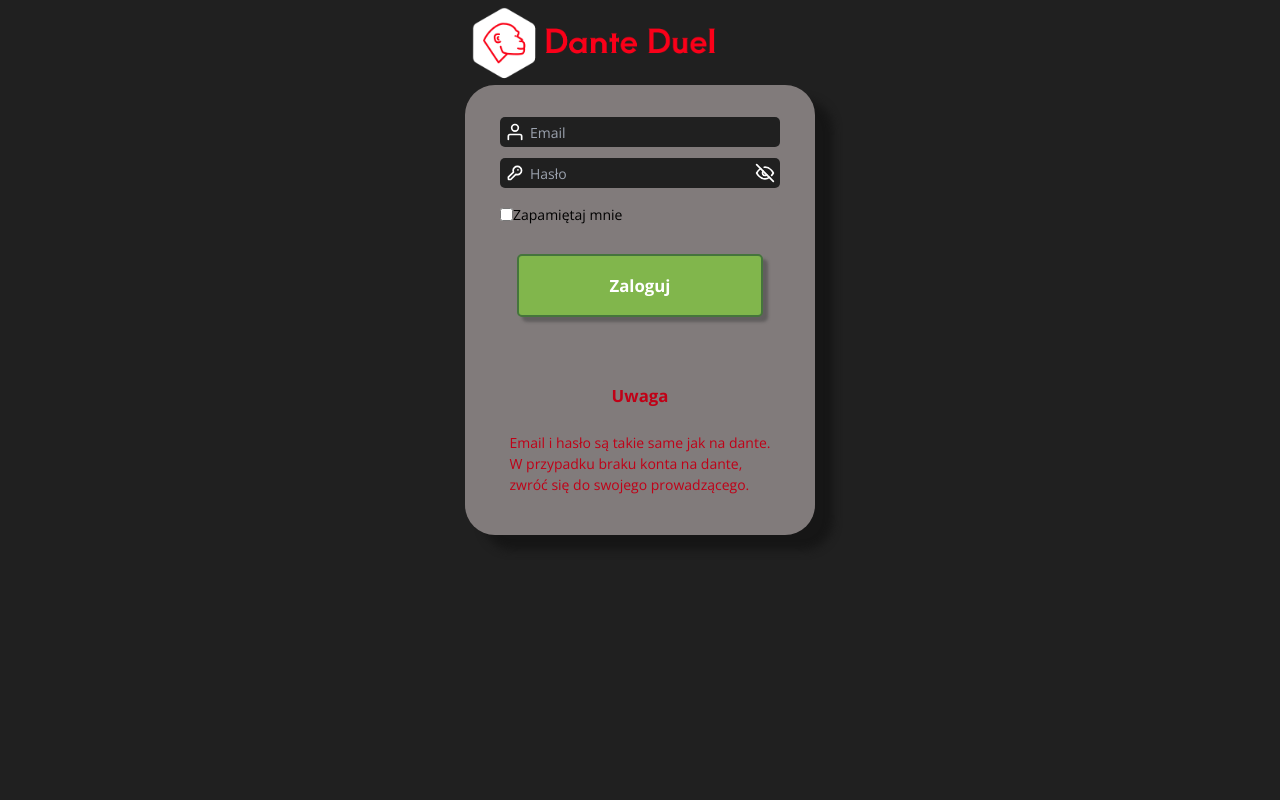
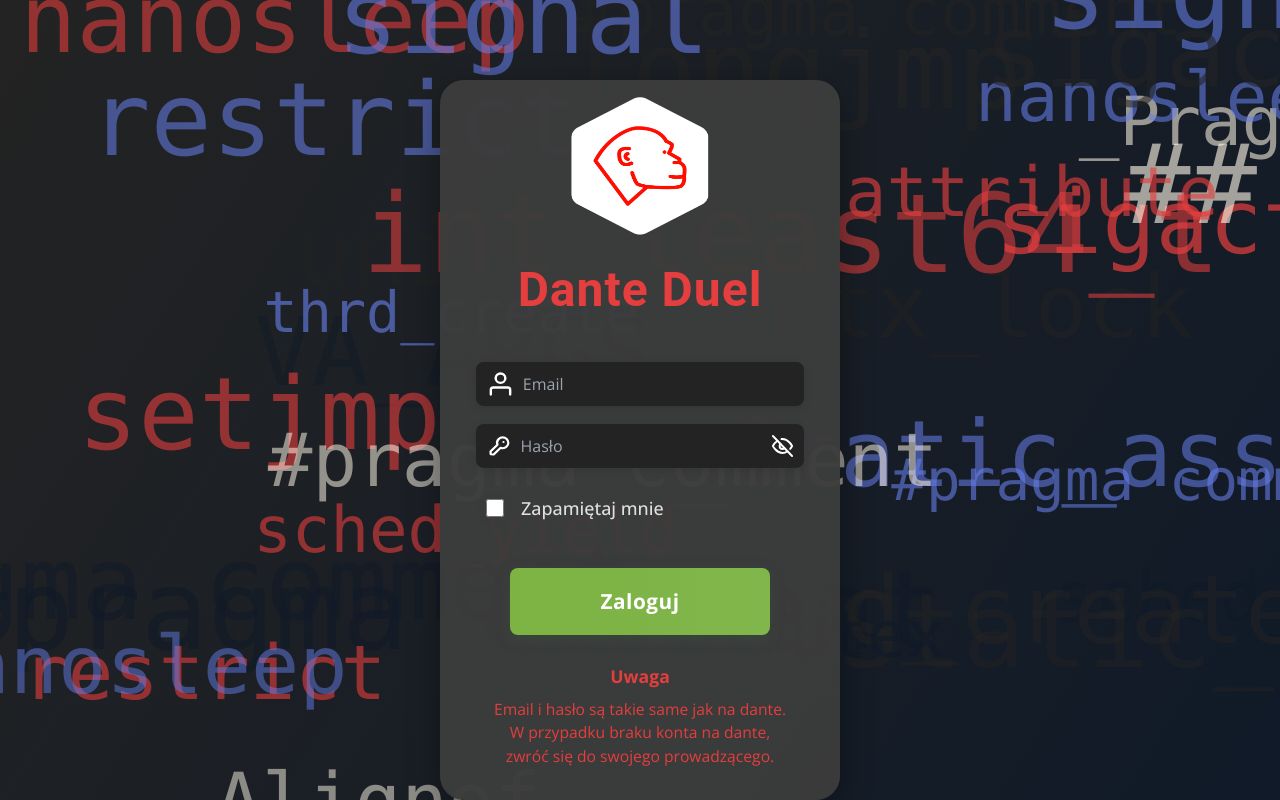
Before and after one commit to sh1zer/projekt_kck, a React (Create React App) app in the folder frontend/: page /login in a window 1280 px wide. Built offline with nearby package versions, Linux system fonts and the light colour scheme; a web font is replaced by a local one.

Commit message:
Beutify login screen

```diff
--- a/frontend/src/App.js
+++ b/frontend/src/App.js
@@ -11,22 +11,35 @@ import CodingBattleInterface from './screens/GameScreen/GameScreen';
 import Options from './screens/Options';
 import './App.css';
 import { SoundProvider } from './SoundProvider';
+import BackgroundCanvas from './screens/BackgroundCanvas';
 
 function App() {
   return (
-    <SoundProvider>
     <Router>
       <div className="App">
+        <BackgroundCanvas />
         <Routes>
           <Route path="/login" element={<LoginScreen/>} />
-            <Route path="/main-menu" element={<MainMenuScreen/>} />
-            <Route path="/game" element={<CodingBattleInterface/>} />
-            <Route path="/options" element={<Options/>} />
+          <Route path="/main-menu" element={
+            <SoundProvider>
+              <MainMenuScreen/>
+            </SoundProvider>
+          } />
+          <Route path="/game" element={
+            <SoundProvider>
+              <CodingBattleInterface/>
+            </SoundProvider>
+          } />
+          <Route path="/options" element={
+            <SoundProvider>
+              <Options/>
+            </SoundProvider>
+          } />
           <Route path="/" element={<Navigate to="/login" replace />} />
         </Routes>
       </div>
     </Router>
-    </SoundProvider>
   );
 }
+
 export default App;
--- a/frontend/src/SoundProvider.js
+++ b/frontend/src/SoundProvider.js
@@ -9,9 +9,44 @@ export function SoundProvider({ children }) {
 
   const [clickVolume, setClickVolume] = useState(1.0);
   const [hoverVolume, setHoverVolume] = useState(1.0);
-  const [musicVolume, setMusicVolume] = useState(0.2);
+  const [musicVolume, setMusicVolume] = useState(1.0);
   const [musicPlaying, setMusicPlaying] = useState(true);
   const [musicMuted, setMusicMuted] = useState(false);
+  const [musicReady, setMusicReady] = useState(false);
+
+  // Explicit play function for user gesture
+  const playMusicNow = () => {
+    const audio = musicAudio.current;
+    if (audio && musicReady) {
+      if (audio.paused) {
+        audio.muted = false;
+        audio.volume = musicVolume;
+        audio.play().then(() => {
+          setMusicPlaying(true);
+          console.log('Background music started.');
+        }).catch((err) => {
+          console.warn('Music play failed:', err);
+        });
+      }
+    } else {
+      if (!musicReady) console.log('Music not ready yet.');
+    }
+  };
+
+  // Add global event listeners for user gesture
+  useEffect(() => {
+    const tryPlay = () => {
+      playMusicNow();
+    };
+    document.addEventListener('mousedown', tryPlay);
+    document.addEventListener('keydown', tryPlay);
+    document.addEventListener('touchstart', tryPlay);
+    return () => {
+      document.removeEventListener('mousedown', tryPlay);
+      document.removeEventListener('keydown', tryPlay);
+      document.removeEventListener('touchstart', tryPlay);
+    };
+  }, [musicReady, musicVolume]);
 
   // Only play/pause when play state changes, not on volume change
   useEffect(() => {
@@ -49,7 +84,8 @@ export function SoundProvider({ children }) {
       hoverVolume, setHoverVolume,
       musicVolume, setMusicVolume,
       musicPlaying, setMusicPlaying,
-      musicMuted, setMusicMuted
+      musicMuted, setMusicMuted,
+      playMusicNow
     }}>
       <audio
         ref={musicAudio}
@@ -58,6 +94,7 @@ export function SoundProvider({ children }) {
         loop
         muted={musicMuted}
         style={{ display: 'none' }}
+        onCanPlayThrough={() => { setMusicReady(true); console.log('Music ready'); }}
       />
       <audio ref={clickAudio} src="/just_button_sound.mp3" preload="auto" />
       <audio ref={hoverAudio} src="/select_button_sound.mp3" preload="auto" />
--- a/frontend/src/index.js
+++ b/frontend/src/index.js
@@ -3,11 +3,14 @@ import ReactDOM from 'react-dom/client';
 import './index.css';
 import App from './App';
 import reportWebVitals from './reportWebVitals';
+import { SoundProvider } from './SoundProvider';
 
 const root = ReactDOM.createRoot(document.getElementById('root'));
 root.render(
   <React.StrictMode>
-    <App />
+    <SoundProvider>
+      <App />
+    </SoundProvider>
   </React.StrictMode>
 );
 
--- a/frontend/src/screens/LoginScreen.css
+++ b/frontend/src/screens/LoginScreen.css
@@ -1,11 +1,15 @@
+:root {
+  --login-btn-width: 260px;
+}
+
 code {
   font-family: source-code-pro, Menlo, Monaco, Consolas, 'Courier New',
     monospace;
 }
 
-html {
-    height: 100%;
-    font-size: 14px;
+html, body {
+  height: 100vh;
+  overflow: hidden;
 }
 
 #root {
@@ -20,159 +24,235 @@ html {
 
 body {
   font-size: 1rem;
-  font-family: 'open sans';
-  background-color: #202020;
-  width: 100%;
-  height: 100%;
+  font-family: 'Open Sans', Arial, sans-serif;
+  background: linear-gradient(135deg, #232323 0%, #232b3e 100%);
+  width: 100vw;
+  height: 100vh;
+  margin: 0;
   display: flex;
   flex-direction: column;
   align-items: center;
-  justify-content: center;
-  margin: 0;
+  justify-content: flex-start;
 }
 
 #center_wraper {
   margin: auto;
-  width: 350px;
-  height: 550px;
+  width: 400px;
+  display: flex;
+  flex-direction: column;
+  align-items: center;
+  margin-top: 80px;
+  position: relative;
+  z-index: 2;
+  max-height: 100vh;
 }
 
 #login_pannel {
-  background-color: #817b7b;
-
-  height: 450px;
+  background: rgba(60, 60, 60, 0.97);
+  border-radius: 24px;
+  box-shadow: 0 8px 32px rgba(0,0,0,0.35);
+  padding: 48px 36px 32px 36px;
+  padding-top: 64px;
   width: 100%;
-
-  border-radius: 30px;
-
-  box-shadow: 18px 15px 8px #161616;
-
   display: flex;
   flex-direction: column;
   align-items: center;
+  min-width: 320px;
+  max-width: 400px;
+  margin: 0 auto;
+  position: relative;
+  z-index: 2;
+  min-height: 520px;
+  max-height: 90vh;
+  overflow: visible;
 }
 
 #input_pannel {
   display: flex;
   flex-direction: column;
   align-items: center;
-  justify-content: space-between;
-  width: 80%;
-  height: 25%;
-  margin-top: 32px;
+  width: 100%;
+  gap: 18px;
+  margin-bottom: 28px;
 }
 
-#button_pannel {
+.input_div {
   display: flex;
-  flex-direction: column;
+  align-items: center;
+  background: #232323;
+  width: 100%;
+  height: 44px;
+  border-radius: 8px;
+  margin-bottom: 0;
+  box-shadow: 0 2px 8px rgba(0,0,0,0.10);
+  padding: 0 10px;
+}
+
+.input_icon_div {
+  width: 32px;
+  height: 32px;
+  display: flex;
   align-items: center;
   justify-content: center;
-  width: 80%;
-  height: 25%;
+}
+
+.text_input {
+  font-size: 1rem;
+  font-family: 'Open Sans', Arial, sans-serif;
+  border: none;
+  background: transparent;
+  color: #f8f6f6;
+  width: 100%;
+  height: 100%;
+  padding: 0 8px;
+}
+
+.text_input:focus {
+  outline: none;
+  border: none;
+  background: #232323;
+  color: #fff;
+}
+
+#eye_icon_div {
+  width: 28px;
+  height: 28px;
+  border-radius: 14px;
+  margin-left: auto;
+  display: flex;
+  align-items: center;
+  justify-content: center;
+  cursor: pointer;
+  transition: background 0.2s;
+}
+#eye_icon_div:hover {
+  background-color: #393939;
+}
+
+#check_div {
+  background: none !important;
+  box-shadow: none !important;
+  display: flex;
+  align-items: center;
+  gap: 9px;
+  margin-top: 0;
+  margin-bottom: 0;
+  width: 100%;
+  color: #bdbdbd;
+  font-size: 1.12rem;
+  font-weight: 500;
+}
+
+#remeber_checkbox {
+  width: 18px;
+  height: 18px;
+  accent-color: #7cb342;
+  border-radius: 6px;
+  border: 2px solid #7cb342;
+  background: #232323;
+  transition: box-shadow 0.2s, border-color 0.2s;
+  box-shadow: 0 2px 8px rgba(60,120,60,0.10);
+  margin-right: 6px;
+  cursor: pointer;
+}
+#remeber_checkbox:focus {
+  outline: 2px solid #aee571;
+  outline-offset: 2px;
+}
+#remeber_checkbox:checked {
+  box-shadow: 0 0 0 3px #aee57144;
+  border-color: #5fa240;
+}
+
+#check_div label {
+  font-size: 1.12rem;
+  color: #e0e0e0;
+  cursor: pointer;
+  user-select: none;
+  padding-left: 2px;
+}
+
+#log_in_button:link, #log_in_button:visited {
+  border-radius: 8px;
+  border: none;
+  background: linear-gradient(90deg, #7cb342 0%, #81b64c 100%);
+  width: var(--login-btn-width);
+  box-shadow: 0 4px 16px rgba(60, 120, 60, 0.18);
+  padding: 18px 0;
+  font-size: 1.3rem;
+  font-weight: bold;
+  color: #fff;
+  text-align: center;
+  text-decoration: none;
+  display: inline-block;
+  margin-top: 10px;
+  margin-bottom: 10px;
+  letter-spacing: 0.5px;
+  transition: background 0.2s, box-shadow 0.2s;
+  max-width: 100%;
+  margin-left: auto;
+  margin-right: auto;
+}
+#log_in_button:hover, #log_in_button:active {
+  background: linear-gradient(90deg, #5fa240 0%, #7cb342 100%);
+  box-shadow: 0 6px 24px rgba(60, 120, 60, 0.22);
 }
 
 #info_pannel {
   display: flex;
   flex-direction: column;
   align-items: center;
-  justify-content: space-between;
-  width: 80%;
-  height: 25%;
-  margin-top: auto;
-  margin-bottom: 40px;
+  width: 100%;
+  margin-top: 18px;
 }
 
-.input_div{
-  display: flex;
-  align-items: center;
-  justify-content: left;
-  background-color: #202020;
-  width: 100%;
-  height: 30px;
-  border-radius: 5px;
+#warning_header {
+  font-weight: bold;
+  color: #e53e3e;
+  font-size: 1.1rem;
+  margin-bottom: 8px;
 }
 
-.input_icon_div {
-  width: 30px;
-  height: 30px;
-  display: flex;
-  align-items: center;
-  justify-content: center;
-}
-
-#eye_icon_div {
-  width: 26px;
-  height: 26px;
-  border-radius: 13px;
-  margin-top: 2px;
-  margin-bottom: 2px;
-  margin-right: 2px;
-  margin-left: auto;
-}
-
-#eye_icon_div:hover {
-  background-color: #4d4d4d;
-}
-
-.icon {
-  height: 20px;
-}
-
-#check_div {
-  background-color: #817b7b;
-  justify-content: start;
-}
-
-.text_input {
-  font-size: 1rem;
-  font-family: 'open sans';
-  padding: 0;
-  border: none;
-  width: 75%;
-  height: 100%;
-  background-color: #202020;
-  color: #f8f6f6;
-}
-
-.text_input:focus {
-    outline: none;
-    border: none;
+#warning_paragraf {
+  color: #e53e3e;
+  text-align: center;
+  font-size: 0.98rem;
+  margin: 0;
 }
 
 #banner_img {
   height: 85px;
+  margin-bottom: 24px;
 }
 
-#warning_header {
+#login-title {
+  font-family: 'Roboto', Arial, sans-serif;
+  color: #e53e3e;
+  font-size: 3rem;
   font-weight: bold;
-  color:#c00117;
-  font-size: 1.2rem;
+  letter-spacing: 1px;
+  text-align: center;
+  margin: 18px 0 36px 0;
 }
 
-#warning_paragraf {
-  color:#c00117;
-  text-align: left;
+#center_wraper img[alt="App logo"] {
+  width: 140px !important;
+  height: 140px !important;
+  margin-bottom: 0;
+  margin-top: -48px;
 }
 
-#log_in_button:link, #log_in_button:visited {
-  border-radius: 5px;
-  border-color: #45753c;
-  border-width: 2px;
-  border-style: solid;
-  background-color: #81b64c;
-  width: 88%;
-  box-shadow: 5px 5px 3px #615e5e;
-
-  padding: 6%;
-  font-size: 1.2rem;
-  font-weight: bold;
-  color: white;
-  text-align: center;
-  text-decoration: none;
-  display: inline-block;
+@media (max-width: 600px) {
+  #center_wraper {
+    width: 98vw;
+    min-width: 0;
+  }
+  #login_pannel {
+    padding: 18px 6vw;
+    min-width: 0;
+    max-width: 98vw;
+  }
+  #banner_img {
+    height: 60px;
+  }
 }
-
-#log_in_button:hover, #log_in_button:active {
-  border-color: #45753c;
-  background-color: #5fa240;
-}
--- a/frontend/src/screens/LoginScreen.js
+++ b/frontend/src/screens/LoginScreen.js
@@ -1,11 +1,13 @@
-import React, { useEffect, useState } from "react";
+import React, { useEffect, useState, useRef } from "react";
 import { Link } from 'react-router-dom';
 import './LoginScreen.css'
+import { useSound } from '../SoundProvider';
 
 function LoginScreen() {
   const [password, setPassword] = useState("");
   const [type, setType] = useState('password');
   const [icon, setIcon] = useState("crossed_eye.svg");
+  const { setMusicPlaying, playMusicNow, playClick } = useSound();
 
   const handleToggle = () => {
     if (type==='password'){
@@ -17,17 +19,24 @@ function LoginScreen() {
     }
   }
 
+  // Debug button handler
+  const handleDebugPlayMusic = () => {
+    playMusicNow();
+    console.log('Debug: Play Music button clicked');
+  };
+
   return (
     <>
       <div id="center_wraper">
-        <img src="banner.png" alt="Banner" id="banner_img"/>
         <div id="login_pannel">
+          <img src="/monkey.png" style={{ width: 140, height: 140 }} alt="App logo" />
+          <h1 id="login-title">Dante Duel</h1>
           <div id="input_pannel">
             <div className="input_div">
               <div className="input_icon_div">
                 <img src="user.svg" alt="User" className="icon"/>
               </div>
-              <input className="text_input" type="email" placeholder="Email"/>
+              <input className="text_input" type="email" placeholder="Email" onFocus={playMusicNow} />
             </div>
             <div className="input_div">
               <div className="input_icon_div">
@@ -44,7 +53,7 @@ function LoginScreen() {
             </div>
           </div>
           <div id="button_pannel">
-            <Link to="/main-menu" id = "log_in_button">Zaloguj</Link>
+            <Link to="/main-menu" id="log_in_button" onClick={playClick}>Zaloguj</Link>
           </div>
           <div id="info_pannel">
             <h id="warning_header">Uwaga</h>
--- a/frontend/src/screens/MainMenuScreen.js
+++ b/frontend/src/screens/MainMenuScreen.js
@@ -3,7 +3,6 @@ import React from 'react';
 import { Link, useNavigate } from 'react-router-dom';
 import './MainMenuScreen.css';
 import { useSound } from '../SoundProvider';
-import BackgroundCanvas from './BackgroundCanvas';
 
 function MainMenuScreen() {
   const navigate = useNavigate();
@@ -22,7 +21,6 @@ function MainMenuScreen() {
 
   return (
     <>
-      <BackgroundCanvas />
       <div className="main-menu-root">
         {/* Left Panel */}
         <div className="main-menu-left-panel">
```
Lines whose indentation alone changed are shown as unchanged.
